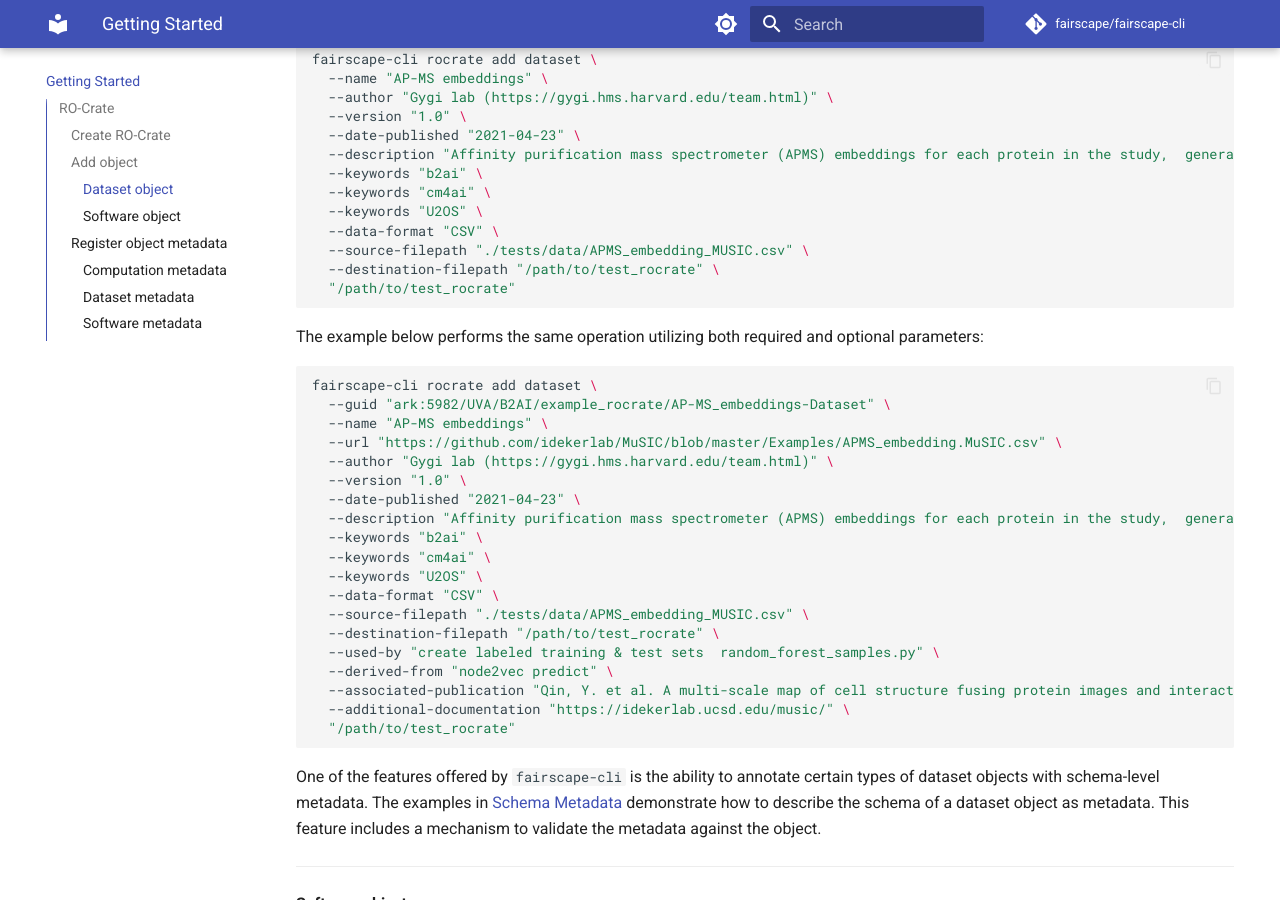
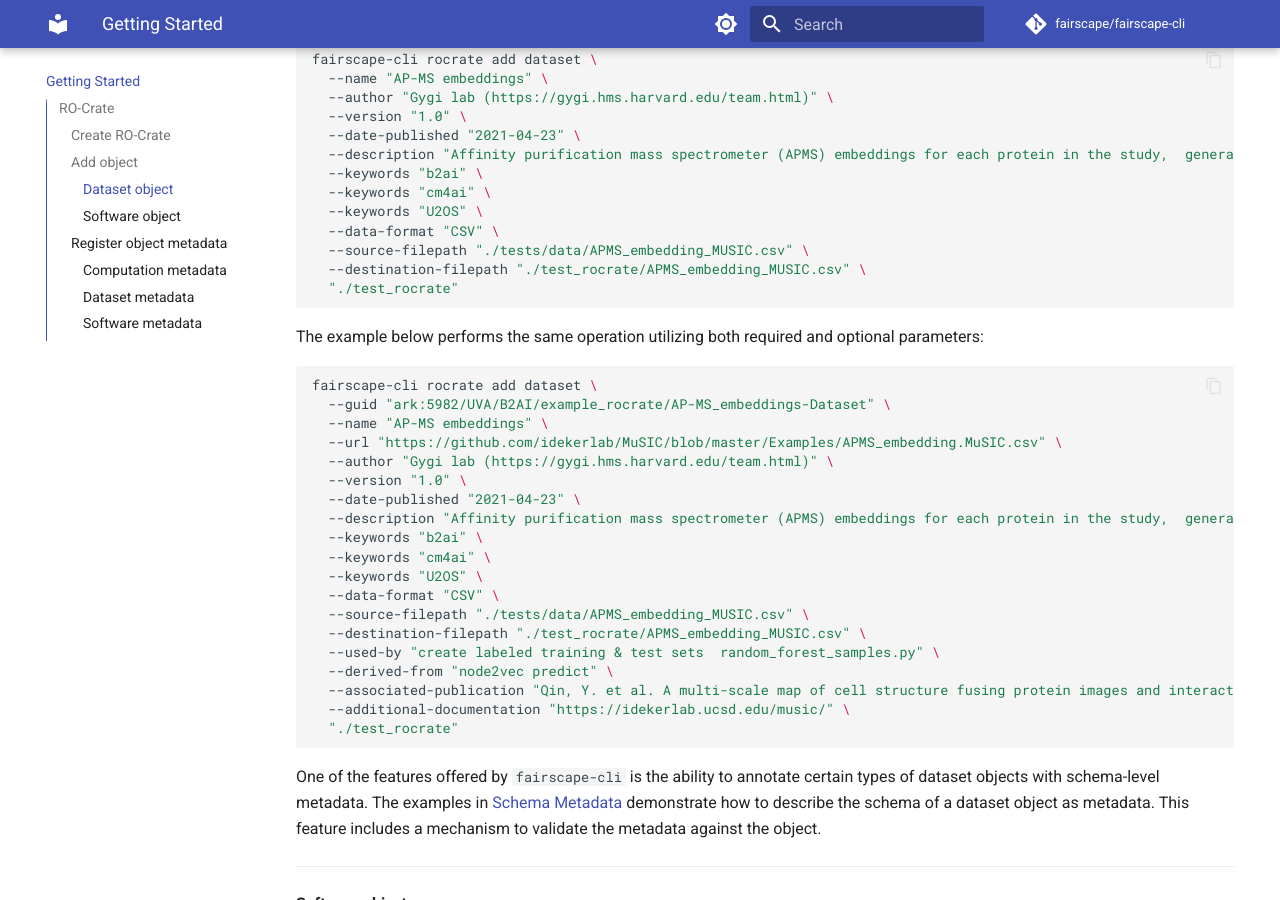
Before and after one commit to fairscape/fairscape-cli, an MkDocs documentation site: the page built from docs/getting-started.md, in a window 1280 px wide and 900 px high, scrolled down 2347 px. Built offline with MkDocs 1.6.1 and Material for MkDocs 9.7.7, drawn with Linux system fonts in a browser that asks for light colours; comment, search, counter and statistics services are not loaded; some of the changed text lies outside the part shown.

Commit message:
fixing documentation issues; missing filename on --destination-filepath

````diff
--- a/docs/getting-started.md
+++ b/docs/getting-started.md
@@ -37,7 +37,7 @@ fairscape-cli rocrate create \
   --keywords "b2ai" \
   --keywords "cm4ai" \
   --keywords "U2OS" \
-  "/path/to/test_rocrate"
+  "./test_rocrate"
 ```
 
 Alternatively, use the `fairscape-cli rocrate init` command to create the same RO-Crate in the current working directory.
@@ -104,8 +104,8 @@ fairscape-cli rocrate add dataset \
   --keywords "U2OS" \
   --data-format "CSV" \
   --source-filepath "./tests/data/APMS_embedding_MUSIC.csv" \
-  --destination-filepath "/path/to/test_rocrate" \
-  "/path/to/test_rocrate"
+  --destination-filepath "./test_rocrate/APMS_embedding_MUSIC.csv" \
+  "./test_rocrate"
 ```
 
 The example below performs the same operation utilizing both required and optional parameters:
@@ -124,12 +124,12 @@ fairscape-cli rocrate add dataset \
   --keywords "U2OS" \
   --data-format "CSV" \
   --source-filepath "./tests/data/APMS_embedding_MUSIC.csv" \
-  --destination-filepath "/path/to/test_rocrate" \
+  --destination-filepath "./test_rocrate/APMS_embedding_MUSIC.csv" \
   --used-by "create labeled training & test sets  random_forest_samples.py" \
   --derived-from "node2vec predict" \
   --associated-publication "Qin, Y. et al. A multi-scale map of cell structure fusing protein images and interactions" \
   --additional-documentation "https://idekerlab.ucsd.edu/music/" \
-  "/path/to/test_rocrate"
+  "./test_rocrate"
 ```
 
 One of the features offered by `fairscape-cli` is the ability to annotate certain types of dataset objects with schema-level metadata. The examples in [Schema Metadata](schema-metadata.md) demonstrate how to describe the schema of a dataset object as metadata. This feature includes a mechanism to validate the metadata against the object.
@@ -175,9 +175,9 @@ fairscape-cli rocrate add software \
   --keywords "U2OS" \
   --file-format "py" \
   --source-filepath "./tests/data/calibrate_pairwise_distance.py" \
-  --destination-filepath "/path/to/test_rocrate" \
+  --destination-filepath "./test_rocrate/calibrate_pairwise_distance.py" \
   --date-modified "2021-04-23" \
-  "/path/to/test_rocrate"
+  "./test_rocrate"
 ```
 
 The same operation can be performed using both required and optional parameters with the following command.
@@ -194,12 +194,12 @@ fairscape-cli rocrate add software \
   --file-format "py" \
   --url "https://github.com/idekerlab/MuSIC/blob/master/calibrate_pairwise_distance.py" \
   --source-filepath "./tests/data/calibrate_pairwise_distance.py" \
-  --destination-filepath "/path/to/test_rocrate" \
+  --destination-filepath "./test_rocrate/calibrate_pairwise_distance.py" \
   --date-modified "2021-06-20" \
   --used-by-computation "ARK:compute_standard_proximities.1/f9aa5f3f-665a-4ab9-8879-8d0d52f05265" \
   --associated-publication "Qin, Y. et al. A multi-scale map of cell structure fusing protein images and interactions. Nature 600, 536–542 2021" \
   --additional-documentation "https://idekerlab.ucsd.edu/music/" \
-  "/path/to/test_rocrate"
+  "./test_rocrate"
 ```
 
 ---
@@ -260,7 +260,7 @@ fairscape-cli rocrate register computation \
   --keywords "b2ai" \
   --keywords "cm4ai" \
   --keywords "U2OS" \
-  "/path/to/test_rocrate"
+  "./test_rocrate"
 ```
 
 The same operation can be performed using both required and optional parameters with the following command.
@@ -287,7 +287,7 @@ fairscape-cli rocrate register computation \
   --used-dataset """Fold 1 proximities: IF_emd_1_APMS_emd_1.RF_maxDep_30_nEst_1000.fold_5.pkl""" \
   --used-dataset "IF_emd_2_APMS_emd_1.RF_maxDep_30_nEst_1000.fold_5.pkl" \
   --generated "averages of predicted protein proximities (https://github.com/idekerlab/MuSIC/blob/master/Examples/MuSIC_predicted_proximity.txt)" \
-  "/path/to/test_rocrate"
+  "./test_rocrate"
 ```
 
 ---
@@ -341,7 +341,7 @@ fairscape-cli rocrate register dataset \
   --derived-from "node2vec predict" \
   --associated-publication "Qin, Y. et al. A multi-scale map of cell structure fusing protein images and interactions" \
   --additional-documentation "https://idekerlab.ucsd.edu/music/" \
-  "/path/to/test_rocrate"
+  "./test_rocrate"
 ```
 
 ---
@@ -389,5 +389,5 @@ fairscape-cli rocrate register software \
   --used-by-computation "ARK:compute_standard_proximities.1/f9aa5f3f-665a-4ab9-8879-8d0d52f05265" \
   --associated-publication "Qin, Y. et al. A multi-scale map of cell structure fusing protein images and interactions. Nature 600, 536–542 2021" \
   --additional-documentation "https://idekerlab.ucsd.edu/music/" \
-  "/path/to/test_rocrate"
+  "./test_rocrate"
 ```
````
Also changed, not shown: docs/schema-metadata.md (+6 -7 lines).
